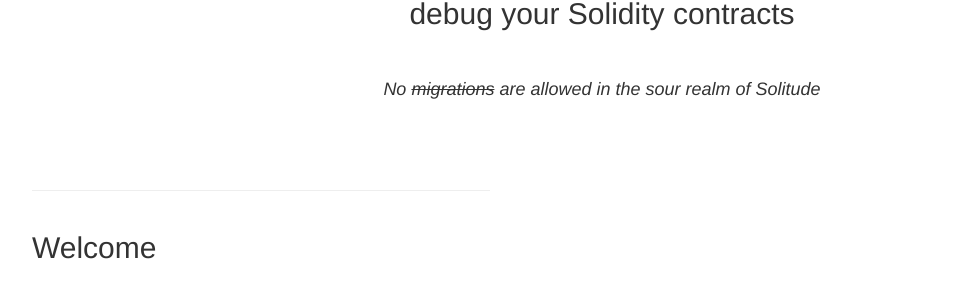
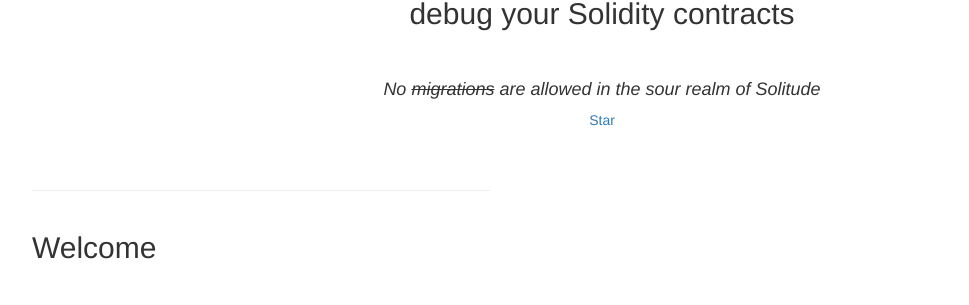
Before and after one commit to GaetanoMondelli/lockdown.today, a Jekyll site: the page built from _posts/2020-05-17-services-0.markdown, in a window 1280 px wide and 900 px high. Shown: the part 116-421 px from the top of the window, without its empty margins (38-1007 px from the left). Built offline with Jekyll 4.4.1, drawn with Linux system fonts in a browser that asks for light colours; nearby versions of some CDN libraries; library files that are not in the unit come from our copies; Markdown is read by kramdown in place of the engine named in the settings.

Commit message:
Added github star

```diff
--- a/_includes/about.html
+++ b/_includes/about.html
@@ -8,6 +8,7 @@
             <div class="lead text-justify">
             </div>
             <h4> <em>No <del>migrations</del> are allowed in the sour realm of Solitude</em></h4>
+            <a class="github-button" href="https://github.com/GaetanoMondelli/vscode-solitude-debug" data-icon="octicon-star" aria-label="Star GaetanoMondelli/vscode-solitude-debug on GitHub">Star</a>
             <br />
             <br />
             <br />
--- a/_includes/js.html
+++ b/_includes/js.html
@@ -9,3 +9,6 @@
 
 <!-- Custom Theme JavaScript -->
 <script src="js/landing-page.js"></script>
+
+<!-- Place this tag in your head or just before your close body tag. -->
+<script async defer src="https://buttons.github.io/buttons.js"></script>
```
Also changed, not shown: README.md.
